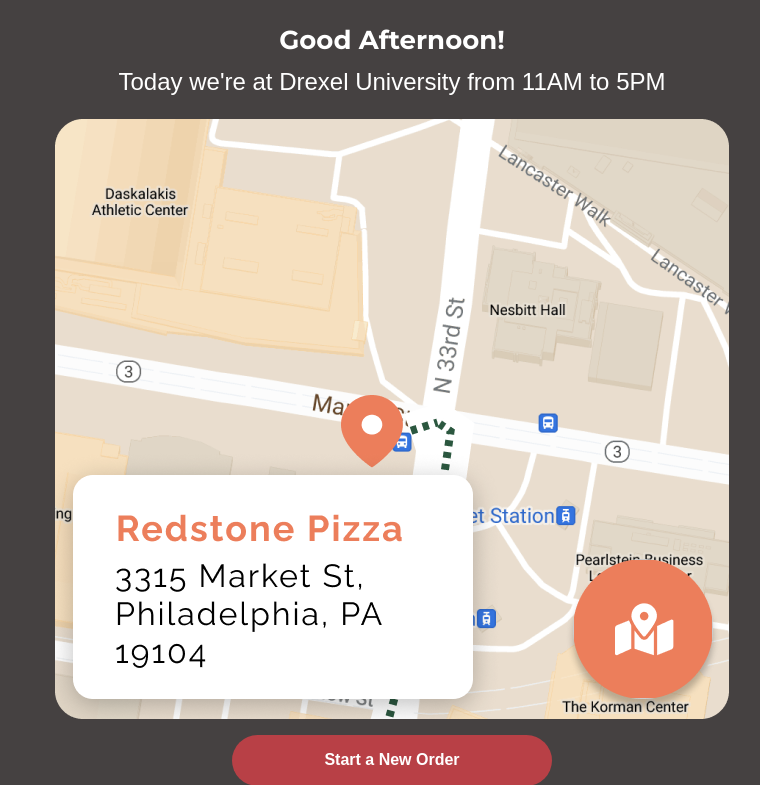
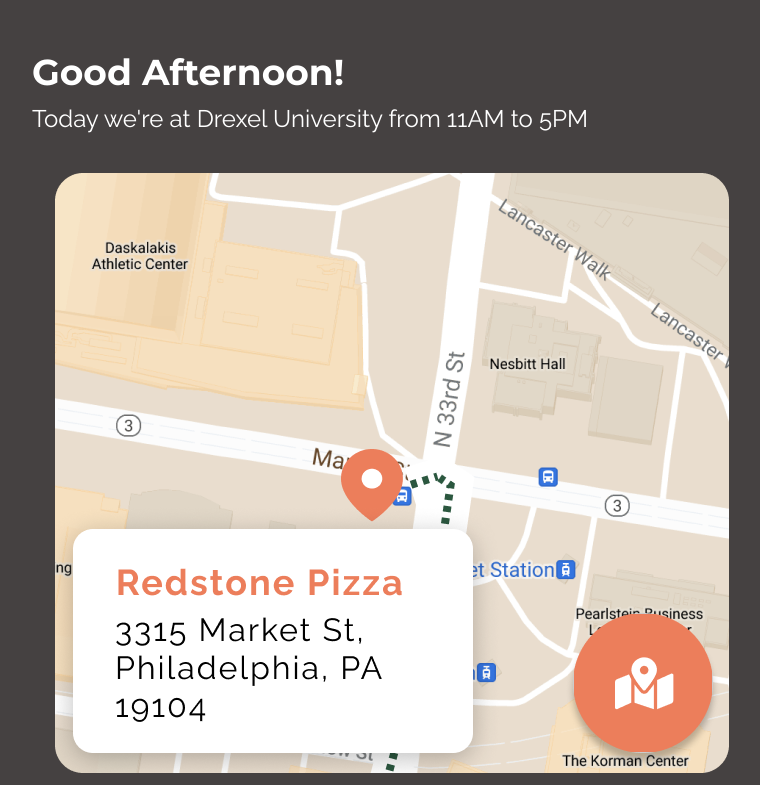
Before and after one commit to lingan233/idm216-redstone, a PHP site: page /front.php in a window 1280 px wide. Shown: the part 64-849 px from the top of the page, without its empty margins (248-1008 px from the left). Run offline with PHP 8.4, Linux system fonts and the light colour scheme.

Commit message:
:art: Small Tweaks to the Front Page and Order Instructions Page
- Made a separate <div> to house the welcome text on the front page so that the text will be aligned left, rather than aligned center.

- Changed the <textarea> field on the cart page so that the text is a placeholder rather than the actual value included in the field.

```diff
--- a/cart-login.php
+++ b/cart-login.php
@@ -11,7 +11,7 @@ include_once __DIR__ . '/cart.php';
     <h2>Login to Account</h2>
     <input class="login-text" type="text" placeholder="Username">
     <input class="login-text" type="text" placeholder="Password">
-    <a class="google-login" href="google.com">Login with Google</a>
+    <a class="google-login" href="payment.php">Login with Google</a>
     <a href="payment.php" id="confirm-pick-up-time">Confirm</a>
     <div>
     </div>
--- a/cart.php
+++ b/cart.php
@@ -22,7 +22,7 @@ include_once __DIR__ . '/header.php';
         ?>
 
         <form>
-            <textarea>Order Instructions...</textarea>
+            <textarea placeholder="Order Instructions..."></textarea>
         </form>
         <a class="front-link" href="cart-login.php"> Payment
         </a>
--- a/css/app.css
+++ b/css/app.css
@@ -80,10 +80,11 @@ h1 {
     font-weight: 700;
     margin-top: 1em;
     margin-bottom: 0;
-    font-size: 1.625em;
+    font-size: 2.25em;
     text-align: center;
 
 }
+
 
 h2 {
     font-family: 'montserrat-bold';
@@ -256,6 +257,20 @@ h3 {
 
 .splash-logo {
     max-width: 100%;
+}
+
+/* Front Page */
+
+.welcome-text-on-front-page{
+    text-align: left;
+    max-width: 720px;
+    margin: auto;
+    padding: 1em;
+}
+
+
+.welcome-text-on-front-page h1{
+    text-align: left;
 }
 
 /* ---------Pick-Up Time Form------------- */
--- a/front-pick-up.php
+++ b/front-pick-up.php
@@ -2,9 +2,11 @@
 include_once __DIR__ . '/header.php';
 ?>
 
-<main class="wrapper">
+<div class="welcome-text-on-front-page">
     <h1>Good Afternoon!</h1>
     <p class="large-text">Today we're at Drexel University from 11AM to 5PM</p>
+</div>
+<main class="wrapper">
     <img class="map" src="imgs/map-placeholder.png" alt="map">
     <a href="front-pick-up.php" class="front-link">Start a New Order</a>
     <a href="" class="front-link">Review Order History</a>
--- a/front.php
+++ b/front.php
@@ -1,9 +1,12 @@
 <?php
 include_once __DIR__ . '/header.php';
 ?>
-<main class="wrapper">
+
+<div class="welcome-text-on-front-page">
     <h1>Good Afternoon!</h1>
     <p class="large-text">Today we're at Drexel University from 11AM to 5PM</p>
+</div>
+<main class="wrapper">
     <img class="map" src="imgs/map-placeholder.png" alt="map">
     <a href="front-pick-up.php" class="front-link">Start a New Order</a>
     <a href="" class="front-link">Review Order History</a>
```
